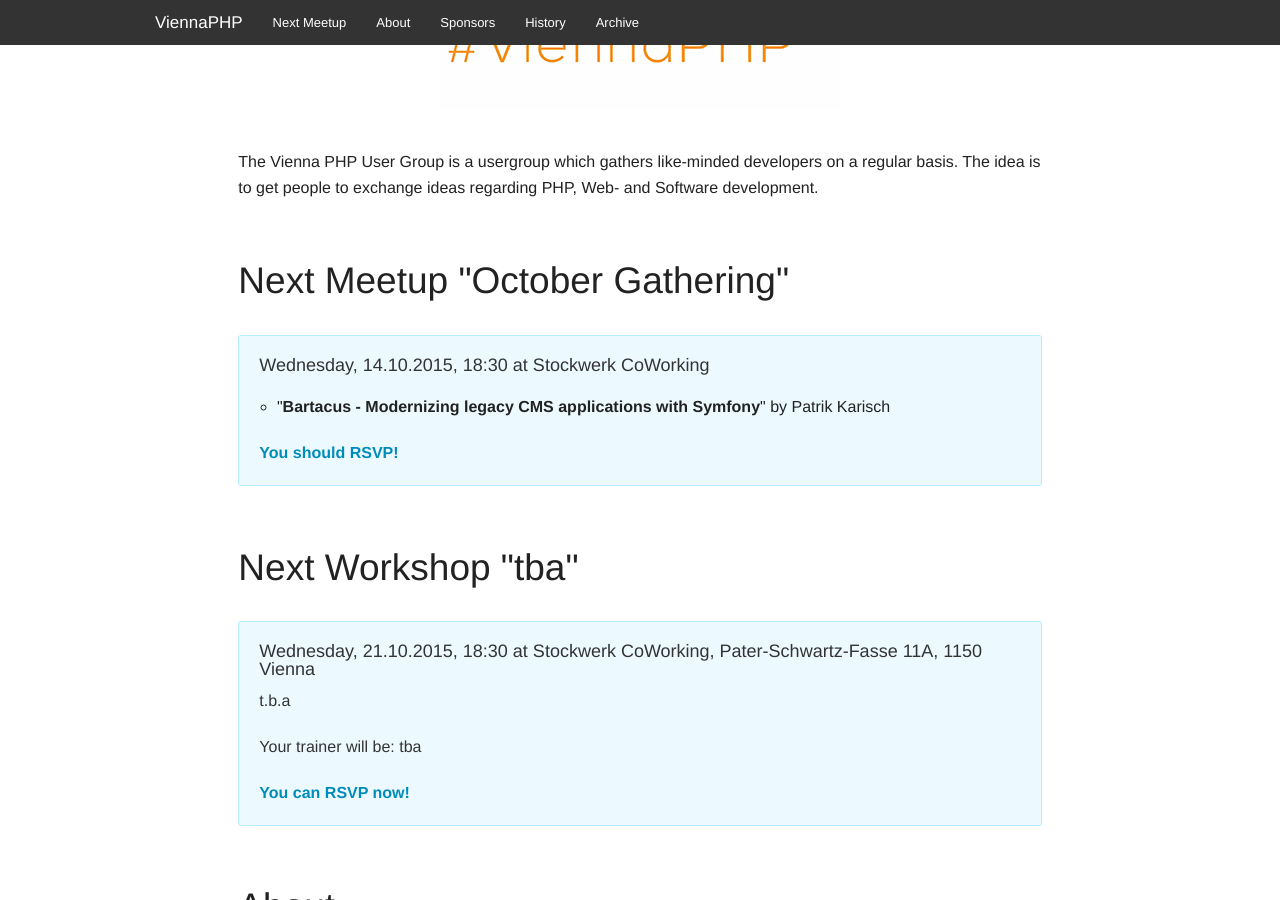
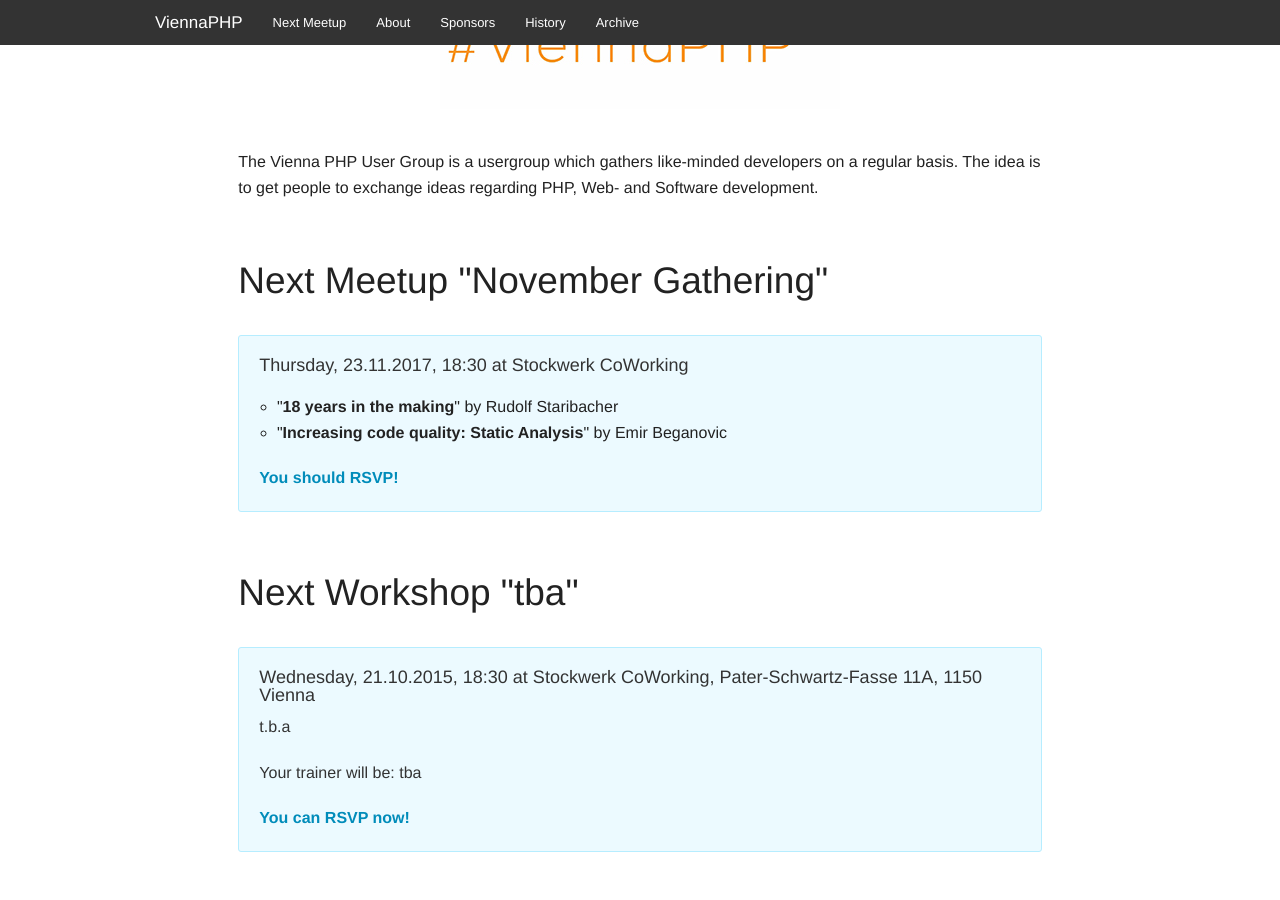
Before and after one commit to viennaphp/viennaphp.github.io, a Jekyll site: the page built from index.html, in a window 1280 px wide and 900 px high, scrolled down 356 px. Built offline with Jekyll 4.4.1, drawn with Linux system fonts in a browser that asks for light colours.

Commit message:
updated next meetup

```diff
--- a/_data/meetup.yml
+++ b/_data/meetup.yml
@@ -1,9 +1,12 @@
-title: October Gathering
-date: Wednesday, 14.10.2015
+title: November Gathering
+date: Thursday, 23.11.2017
 time: "18:30"
 location: Stockwerk CoWorking
 description: ~
 agenda:
-    - title: Bartacus - Modernizing legacy CMS applications with Symfony
-      speaker: Patrik Karisch
-link: http://www.meetup.com/de/viennaphp/events/224564663/
+    - title: "18 years in the making"
+      speaker: Rudolf Staribacher
+
+    - title: "Increasing code quality: Static Analysis"
+      speaker: Emir Beganovic
+link: https://www.meetup.com/viennaphp/events/240986945/
```
